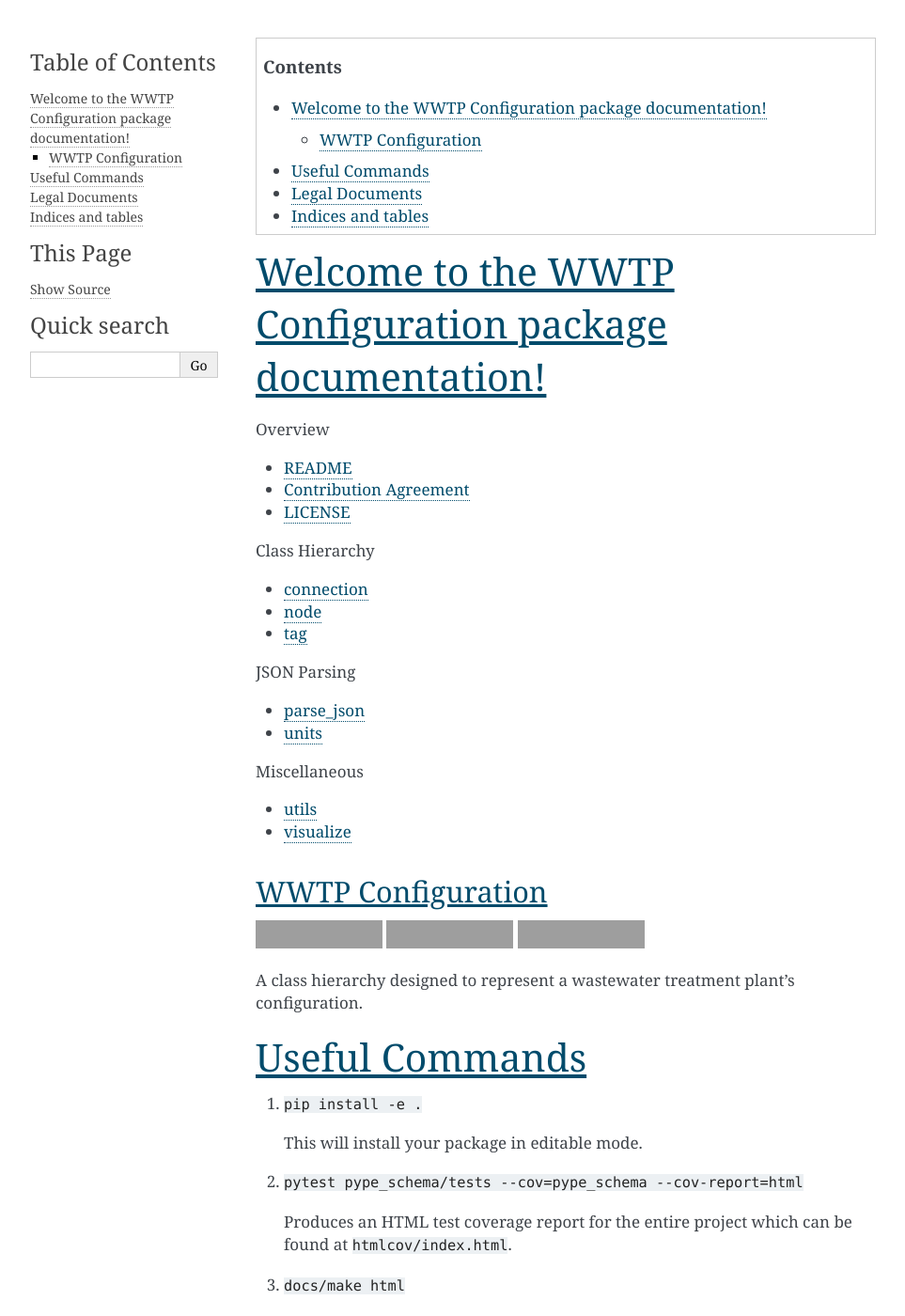
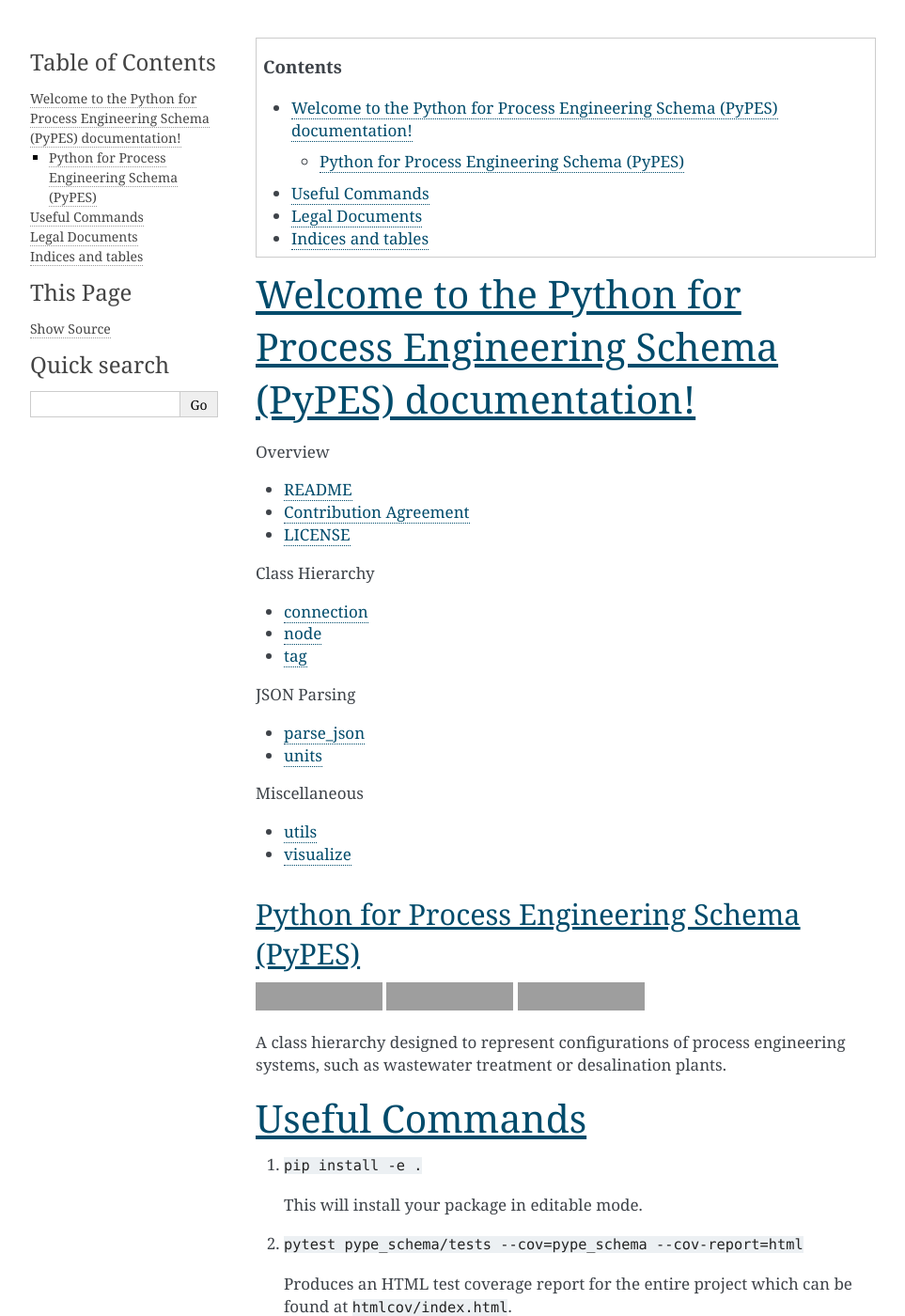
Before and after one commit to we3lab/pype-schema, a Sphinx documentation site: the page built from docs/index.rst, in a window 1280 px wide and 1400 px high, cut to the strip 0-1400 px from the top of the window. Shown: the whole strip at 94% size, without its empty margins (148-1111 px from the left). Built offline with Sphinx 7.4.7, drawn with Linux system fonts in a browser that asks for light colours; formulas are drawn with MathJax 3; grey boxes are pictures that could not be loaded.

Commit message:
Removed remaining references to wwtp_config

```diff
--- a/README.rst
+++ b/README.rst
@@ -1,26 +1,26 @@
-******************
-WWTP Configuration
-******************
+*********************************************
+Python for Process Engineering Schema (PyPES)
+*********************************************
 
 .. image::
-   https://github.com/we3lab/wwtp-configuration/workflows/Build%20Main/badge.svg
+   https://github.com/we3lab/pype-schema/workflows/Build%20Main/badge.svg
    :height: 30
-   :target: https://github.com/we3lab/wwtp-configuration/actions
+   :target: https://github.com/we3lab/pype-schema/actions
    :alt: Build Status
 
 .. image::
-   https://github.com/we3lab/wwtp-configuration/workflows/Documentation/badge.svg
+   https://github.com/we3lab/pype-schema/workflows/Documentation/badge.svg
    :height: 30
-   :target: https://we3lab.github.io/wwtp-configuration
+   :target: https://we3lab.github.io/pype-schema
    :alt: Documentation
 
 .. image::
-   https://codecov.io/gh/we3lab/wwtp-configuration/branch/main/graph/badge.svg
+   https://codecov.io/gh/we3lab/pype-schema/branch/main/graph/badge.svg
    :height: 30
-   :target: https://codecov.io/gh/we3lab/wwtp-configuration
+   :target: https://codecov.io/gh/we3lab/pype-schema
    :alt: Code Coverage
 
-A class hierarchy designed to represent a wastewater treatment plant's configuration.
+A class hierarchy designed to represent configurations of process engineering systems, such as wastewater treatment or desalination plants.
 
 Useful Commands
 ===============
--- a/docs/conf.py
+++ b/docs/conf.py
@@ -20,7 +20,7 @@ sys.path.insert(0, os.path.abspath(".."))
 
 # -- Project information -----------------------------------------------------
 
-project = u"WWTP Configuration"
+project = u"PyPES"
 copyright = u"2022, WE3 Lab"
 author = u"WE3 Lab"
 
@@ -119,7 +119,7 @@ html_static_path = ['_static']
 # -- Options for HTMLHelp output ---------------------------------------------
 
 # Output file base name for HTML help builder.
-htmlhelp_basename = "WWTPConfigurationdoc"
+htmlhelp_basename = "PyPESdoc"
 
 
 # -- Options for LaTeX output ------------------------------------------------
@@ -145,8 +145,8 @@ latex_elements = {
 latex_documents = [
     (
         master_doc,
-        "WWTPConfiguration.tex",
-        u"WWTPConfiguration Documentation",
+        "PyPES.tex",
+        u"PyPES Documentation",
         u"StanfordUniversity",
         "manual",
     ),
@@ -158,7 +158,7 @@ latex_documents = [
 # One entry per manual page. List of tuples
 # (source start file, name, description, authors, manual section).
 man_pages = [
-    (master_doc, "wwtp configuration", u"WWTP Configuration Documentation", [author], 1)
+    (master_doc, "pypes", u"PyPES Documentation", [author], 1)
 ]
 
 
@@ -170,11 +170,11 @@ man_pages = [
 texinfo_documents = [
     (
         master_doc,
-        "WWTP Configuration",
-        u"WWTP Configuration Documentation",
+        "PyPES",
+        u"PyPES Documentation",
         author,
-        "WWTP Configuration",
-        "Class hierarchy to represent a wastewater treatment plant's configuration.",
+        "PyPES",
+        "Class hierarchy to represent configurations of process engineering systems.",
         "Miscellaneous",
     ),
 ]
--- a/docs/index.rst
+++ b/docs/index.rst
@@ -1,7 +1,7 @@
 .. contents::
 
-Welcome to the WWTP Configuration package documentation!
-========================================================
+Welcome to the Python for Process Engineering Schema (PyPES) documentation!
+===========================================================================
 
 .. toctree::
    :maxdepth: 1
--- a/pype_schema/__init__.py
+++ b/pype_schema/__init__.py
@@ -1,6 +1,6 @@
 # -*- coding: utf-8 -*-
 
-"""Main package for WWTP Configuration."""
+"""Main package for PyPES."""
 
 __author__ = "Fletcher Chapin"
 __email__ = "fchapin@stanford.edu"
--- a/setup.py
+++ b/setup.py
@@ -51,7 +51,7 @@ setup(
         "Programming Language :: Python :: 3.9",
         "Programming Language :: Python :: 3.10",
     ],
-    description="Class hierarchy to represent a wastewater treatment plant's configuration.",
+    description="Class hierarchy to represent configurations of process engineering systems.",
     entry_points={},
     long_description=readme,
     long_description_content_type="text/x-rst",
```
Also changed, not shown: .github/ISSUE_TEMPLATE/submit_question.md, .github/ISSUE_TEMPLATE/test_coverage.md, 11 other files.
